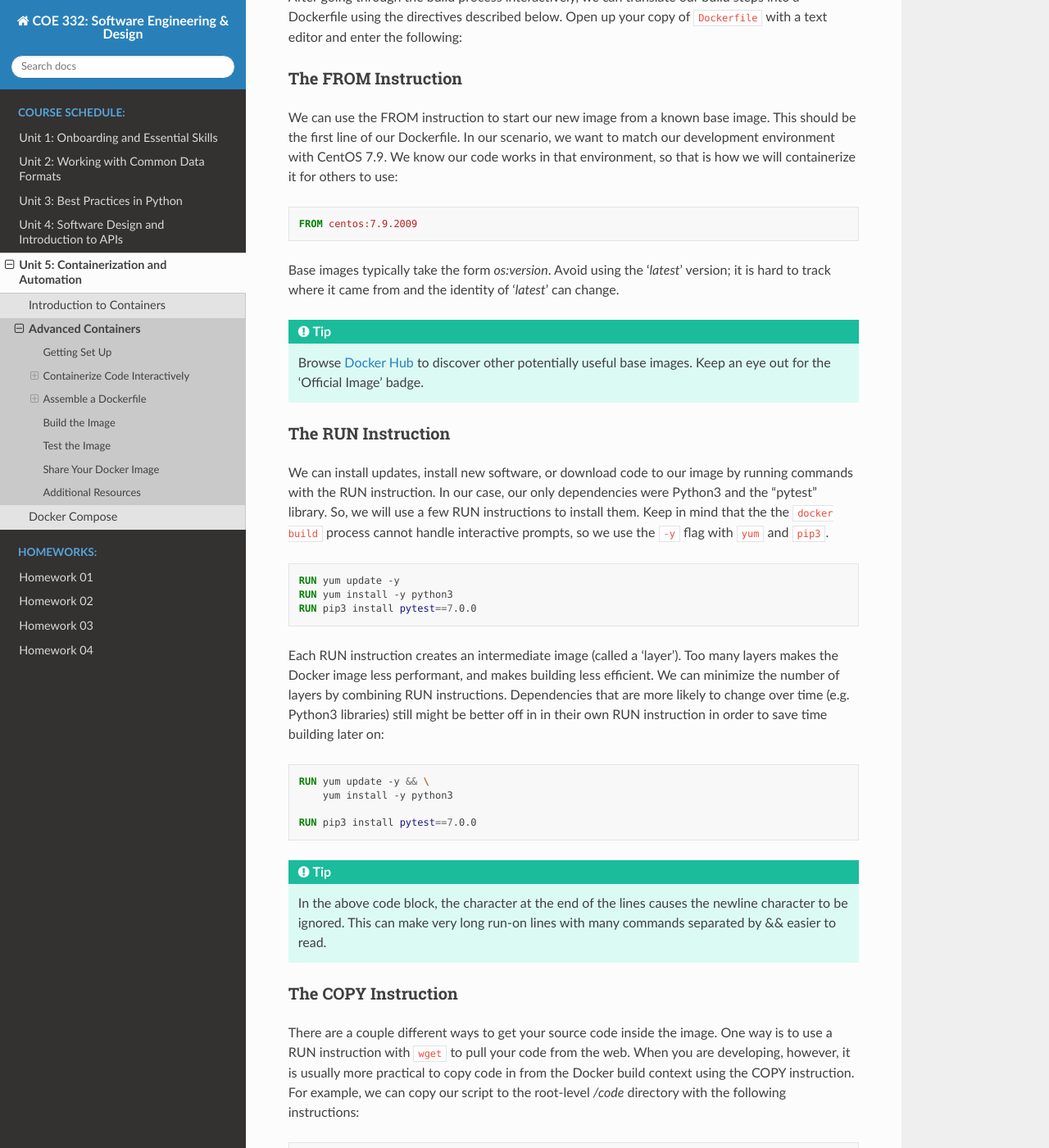
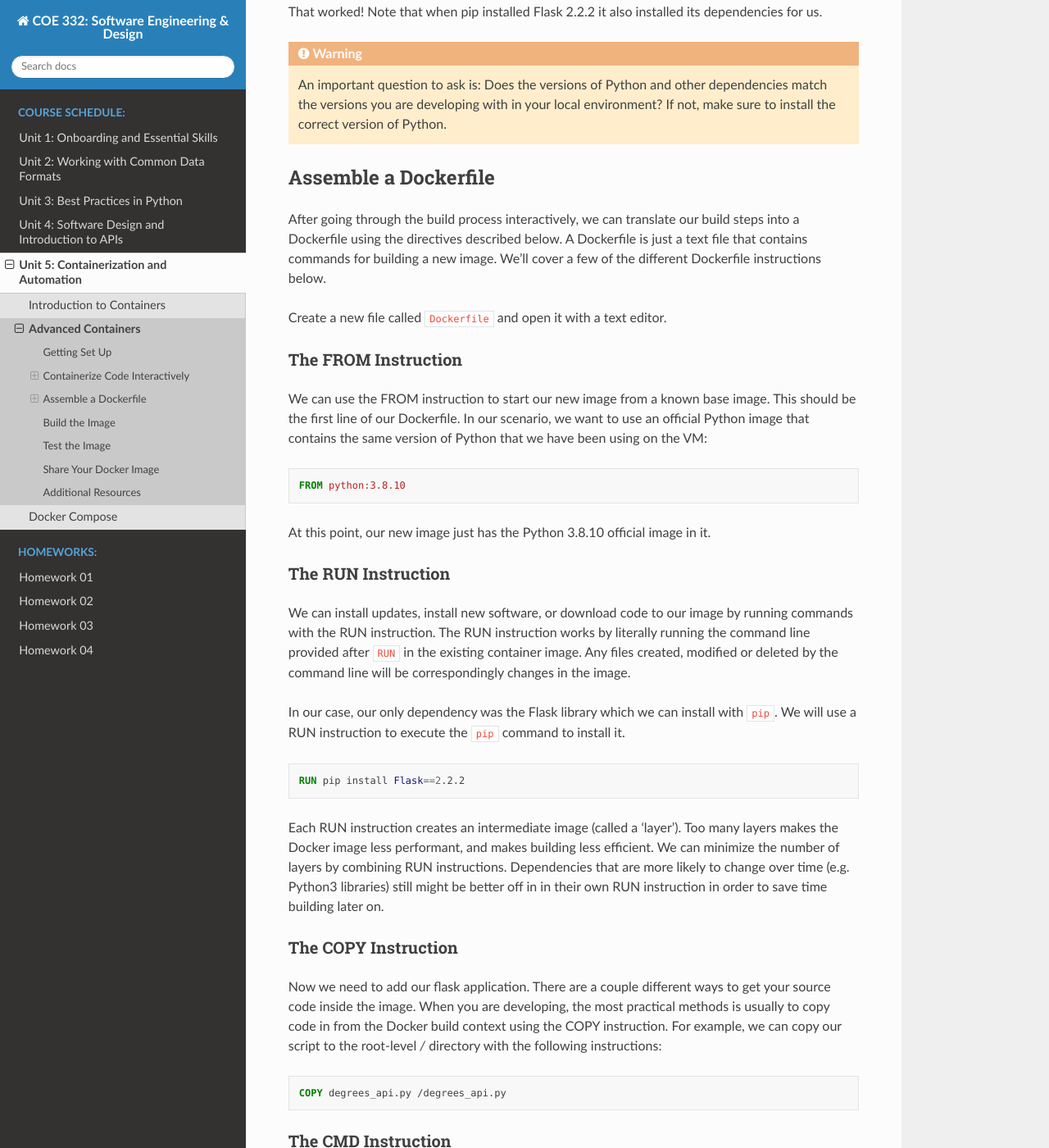
Before and after one commit to TACC/coe-332-sp23, a Sphinx documentation site: the page built from docs/unit05/containers_2.rst, in a window 1280 px wide and 1400 px high, scrolled down 4034 px. Shown: the whole window at 82% size. Built offline with Sphinx 7.4.7 and the Read the Docs theme 2.0.0, drawn with Linux system fonts in a browser that asks for light colours; some of the changed text lies outside the part shown.

Commit message:
updates for sp 23

```diff
--- a/docs/unit05/containers_2.rst
+++ b/docs/unit05/containers_2.rst
@@ -10,13 +10,15 @@
 * Write a Dockerfile from scratch
 * Build a Docker image from a Dockerfile
 * Push a Docker image to Docker Hub
+* **Design Principles:** As with the previous lecture, we will see how containers contribute
+to the portability of software projects
 
 
 Getting Set Up
 --------------
 
-*Scenario:* You are a developer who has written some code for reading and
-parsing meteorite landing data in JSON format. You now want to distribute that
+*Scenario:* You are a developer who has written some code the provides a JSON API to some
+data. You now want to distribute that
 code for others to use in what you know to be a stable production environment
 (including OS and dependency versions). End users may want to use this application
 on their local workstations, in the cloud, or on an HPC cluster.
@@ -27,7 +29,7 @@
 
 .. note::
 
-   We recommend doing this on the class ISP server. But, one of the most
+   We recommend doing this on your own student VM. But, one of the most
    important features of Docker is that it is platform agnostic. These steps
    could be done anywhere Docker is installed.
 
@@ -38,26 +40,23 @@
 
 .. code-block:: console
 
-   [isp02]$ cd ~/coe-332/
-   [isp02]$ mkdir docker-exercise/
-   [isp02]$ cd docker-exercise/
-   [isp02]$ pwd
-   /home/wallen/coe-332/docker-exercise
+   [user-vm]$ cd ~/coe-332/
+   [user-vm]$ mkdir docker/
+   [user-vm]$ cd docker/
+   [user-vm]$ pwd
+   /home/ubuntu/coe332/docker
 
-Specifically, you need your ``ml_data_analysis.py`` script and the input data
-file called ``Meteorite_Landings.json``. You can make copies of your own, our
-download sample copies from the links below. You also need a ``Dockerfile``, and
-we can just make an empty one with no contents for now.
+We're going to containerize the ``degrees_api`` Flask application from the end of Unit 4.
+Specifically, you need your ``degrees_api.py`` script that we wrote together in class. To simplify
+our work today, we will just copy the file into our docker directory:
 
 .. code-block:: console
 
-   [isp02]$ pwd
-   /home/wallen/coe-332/docker-exercise
-   [isp02]$ touch Dockerfile
-   [isp02]$ wget https://raw.githubusercontent.com/tacc/coe-332-sp22/main/docs/unit04/scripts/Meteorite_Landings.json
-   [isp02]$ wget https://raw.githubusercontent.com/tacc/coe-332-sp22/main/docs/unit04/scripts/ml_data_analysis.py
-   [isp02]$ ls
-   Dockerfile  Meteorite_Landings.json  ml_data_analysis.py
+   [user-vm]$ cp ~/coe-332/degrees_api.py .
+
+.. note::
+   You may need to update the path above to point to your ``degrees_api.py`` file.
+
 
 .. warning::
 
@@ -80,19 +79,20 @@
 4. What environment variables may be important?
 
 We can work through these questions by performing an **interactive installation**
-of our Python script. Our development environment (the class ISP server) is a
-Linux server running CentOS 7.7. We know our code works here, so that is how we
-will containerize it. Use ``docker run`` to interactively attach to a fresh
-`CentOS 7.7 container <https://hub.docker.com/_/centos?tab=tags&page=1&ordering=last_updated&name=7.7>`_.
+of our Python script. The official Python container image that worked with last lecture
+is a an excellent choice for Python projects, as it already contains a well-maintained
+installation of Python, and we can easily pick the version of Python that we want by selecting
+different tags. The Python we have been using on the VM is Python 3.8.10, so we'll stick
+with that one to avoid any Python-specific issues that could arise from chaging the version.
 
-.. warning::
+To get that exact version of the Python offisial image, use ``docker pull python:3.8.10``.
+We can also run a container from the image to
 
-   Due to Log4Shell vulnerability (CVE-2021-44228 or CVE-2021-45046), let's
-   instead pull CentOS 7.9.
 
 .. code-block:: console
 
-   [isp02]$ docker run --rm -it -v $PWD:/code centos:7.9.2009 /bin/bash
+   [user-vm]$ docker pull python:3.8.10
+   [user-vm]$ docker run --rm -it python:3.8.10 /bin/bash
    [root@7ad568453e0b /]#
 
 Here is an explanation of the options:
@@ -102,56 +102,108 @@
    docker run       # run a container
    --rm             # remove the container on exit
    -it              # interactively attach terminal to inside of container
-   -v $PWD:/code    # mount the current directory to /code
-   centos:7.9.2009  # image and tag from Docker Hub
+   python:3.8.10    # image and tag from Docker Hub
    /bin/bash        # shell to start inside container
 
 
-The command prompt will change, signaling you are now 'inside' the container.
-And, new to this example, we are using the ``-v`` flag which mounts the contents
-of our current directory (``$PWD``) inside the container in a folder in the root
-directory called (``/code``).
-
-
-Update and Upgrade
-~~~~~~~~~~~~~~~~~~
-
-The first thing we will typically do is use the CentOS package manager ``yum``
-to update the list of available packages and install newer versions of the
-packages we have. We can do this with:
+The command prompt will change, signaling you are now 'inside' the container. Let's check that
+we can run ``python`` from the shell:
 
 .. code-block:: console
 
-  [root@7ad568453e0b /]# yum update
-  ...
+  [root@7ad568453e0b /] python
+  Python 3.8.10 (default, Jun 23 2021, 15:19:53)
+  [GCC 8.3.0] on linux
+  Type "help", "copyright", "credits" or "license" for more information.
 
-.. note::
 
-  You will need to press 'y' followed by 'Enter' twice to download and install
-  the updates
+What about Flask? What happens if try to import it from the Python repl?
 
+.. code-block:: console
+
+  [root@7ad568453e0b /] python
+  Python 3.8.10 (default, Jun 23 2021, 15:19:53)
+  [GCC 8.3.0] on linux
+  Type "help", "copyright", "credits" or "license" for more information.
+  >>> import flask
+
+
+The base Python images have the Python interpreter and standard library, but they do not include
+any third-party packages. If we try to ``import flask``, we'll get a ``ModuleNotFoundError`` exception.
+
+.. code-block:: python
+
+   >>> import flask
+   Traceback (most recent call last):
+   File "<stdin>", line 1, in <module>
+   ModuleNotFoundError: No module named 'flask'
+
+To use Flask, we'll need to install it in the container image ourselves.
 
 Install Required Packages
 ~~~~~~~~~~~~~~~~~~~~~~~~~
 
-For our Python scripts to work, we need to install two dependencies: Python3 and
-the 'pytest' package (more on the 'pytest' package later, let's just assume for
-now we need it).
+For our Python Flask program to work, we need to install the ``Flask`` package.
+How do we typically install Python packages? We use the ``pip`` package manager. Does
+our Python container image have ``pip`` installed? Let's check:
 
 .. code-block:: console
 
-   [root@7ad568453e0b /]# yum install python3
+   [root@7ad568453e0b /]# pip -h
+   Usage:
+   pip <command> [options]
+
+   Commands:
+   install                     Install packages.
    ...
-   [root@7ad568453e0b /]# python3 --version
-   Python 3.6.8
-   [root@7ad568453e0b /]# pip3 install pytest==7.0.0
-   Collecting pytest==7.0.0
-     ...
-   Installing collected packages: py, pyparsing, packaging, typing-extensions, zipp,
-     importlib-metadata, pluggy, attrs, iniconfig, tomli, pytest
-   Successfully installed attrs-21.4.0 importlib-metadata-4.8.3 iniconfig-1.1.1 packaging-21.3
-     pluggy-1.0.0 py-1.11.0 pyparsing-3.0.7 pytest-7.0.0 tomli-1.2.3 typing-extensions-4.1.1
-     zipp-3.6.0
+
+It does! That's great. So we should be able to use pip to install a particular version of Flask.
+Which version do we want to install? We can check which version we were using on our VM and use the
+same one in the container. That way, we won't hit any issues due to version changes with the
+package.
+
+Back out in the VM, we can get a list of packages pip knows about using ``pip freeze``:
+
+.. code-block:: console
+
+  [user-vm] pip freeze
+   appdirs==1.4.3
+   apturl==0.5.2
+   asttokens==2.2.1
+   attrs==19.3.0
+   Automat==0.8.0
+   backcall==0.2.0
+   blinker==1.4
+   Brlapi==0.7.0
+   cached-property==1.5.1
+   ceph==1.0.0
+   cephfs==2.0.0
+   certifi==2019.11.28
+   . . .
+
+Wow, that's a long list! We really just want to know the version of the Flask package, so we can
+pipe the output of ``pip freeze`` to ``grep`` to just select lines with ``Flask`` in them (note the capital
+``F``):
+
+.. code-block:: console
+
+  [user-vm] pip freeze | grep Flask
+  Flask==2.2.2
+
+Great, so we need Flask version 2.2.2. Back in the container, we can try to install Flask using ``pip``
+
+.. code-block:: console
+
+   [root@7ad568453e0b /] pip install Flask==2.2.2
+
+   Collecting Flask==2.2.2
+   Downloading Flask-2.2.2-py3-none-any.whl (101 kB)
+      |████████████████████████████████| 101 kB 3.3 MB/s
+   Collecting itsdangerous>=2.0
+   . . .
+   Successfully installed Flask-2.2.2 Jinja2-3.1.2 MarkupSafe-2.1.2 Werkzeug-2.2.3 click-8.1.3 importlib-metadata-6.0.0 itsdangerous-2.1.2 zipp-3.14.0
+
+That worked! Note that when pip installed Flask 2.2.2 it also installed its dependencies for us.
 
 .. warning::
 
@@ -161,60 +213,16 @@
 
 
 
-Install and Test Your Code
-~~~~~~~~~~~~~~~~~~~~~~~~~~
-
-At this time, we should make a small edit to the code that will make it a little
-more flexible and more amenable to running in a container. Instead of hard coding
-the filename 'Meteorite_Landings.json' in the script, let's make a slight
-modification so we can pass the filename on the command line. In the script, add
-this line near the top:
-
-.. code-block:: python3
-
-   import sys
-
-And change the ``with open...`` statements to these, as appropriate:
-
-.. code-block:: python3
-
-   with open(sys.argv[1], 'r') as f:
-       ml_data = json.load(f)
-
-
-Since we are using a simple Python script, there is not a difficult install
-process. However, we can make it executable and add it to them user's `PATH`.
-
-.. code-block:: console
-
-   [root@7ad568453e0b /]# cd /code
-   [root@7ad568453e0b /]# chmod +rx ml_data_analysis.py
-   [root@7ad568453e0b /]# export PATH=/code:$PATH
-
-Now test with the following:
-
-.. code-block:: console
-
-   [root@7ad568453e0b /]# cd /home
-   [root@7ad568453e0b /]# cp /code/Meteorite_Landings.json .
-   [root@7ad568453e0b /]# ml_data_analysis.py Meteorite_Landings.json
-   83857.3
-   Northern & Eastern
-   ...etc
-
-
-We now have functional versions of our script 'installed' in this container.
-Now would be a good time to execute the `history` command to see a record of the
-build process. When you are ready, type `exit` to exit the container and we can
-start writing these build steps into a Dockerfile.
-
 
 Assemble a Dockerfile
 ---------------------
 
 After going through the build process interactively, we can translate our build
-steps into a Dockerfile using the directives described below. Open up your copy
-of ``Dockerfile`` with a text editor and enter the following:
+steps into a Dockerfile using the directives described below. A Dockerfile is
+just a text file that contains commands for building a new image. We'll
+cover a few of the different Dockerfile instructions below.
+
+Create a new file called ``Dockerfile`` and open it with a text editor.
 
 
 The FROM Instruction
@@ -222,58 +230,38 @@
 
 We can use the FROM instruction to start our new image from a known base image.
 This should be the first line of our Dockerfile. In our scenario, we want to
-match our development environment with CentOS 7.9. We know our code works in
-that environment, so that is how we will containerize it for others to use:
+use an official Python image that contains the same version of Python that we
+have been using on the VM:
 
 .. code-block:: dockerfile
 
-   FROM centos:7.9.2009
+   FROM python:3.8.10
 
-Base images typically take the form `os:version`. Avoid using the '`latest`'
-version; it is hard to track where it came from and the identity of '`latest`'
-can change.
-
-.. tip::
-
-   Browse `Docker Hub <https://hub.docker.com/>`_ to discover other potentially
-   useful base images. Keep an eye out for the 'Official Image' badge.
+At this point, our new image just has the Python 3.8.10 official image in it.
 
 
 The RUN Instruction
 ~~~~~~~~~~~~~~~~~~~
 
 We can install updates, install new software, or download code to our image by
-running commands with the RUN instruction. In our case, our only dependencies
-were Python3 and the "pytest" library. So, we will use a few RUN instructions to
-install them. Keep in mind that the the ``docker build`` process cannot handle
-interactive prompts, so we use the ``-y`` flag with ``yum`` and ``pip3``.
+running commands with the RUN instruction. The RUN instruction works by literally
+running the command line provided after ``RUN`` in the existing container image.
+Any files created, modified or deleted by the command line will be correspondingly
+changes in the image.
+
+In our case, our only dependency was the Flask library which we can install with ``pip``.
+We will use a RUN instruction to execute the ``pip`` command to install it.
 
 .. code-block:: dockerfile
 
-   RUN yum update -y
-   RUN yum install -y python3
-   RUN pip3 install pytest==7.0.0
+   RUN pip install Flask==2.2.2
 
 Each RUN instruction creates an intermediate image (called a 'layer'). Too many
 layers makes the Docker image less performant, and makes building less
 efficient. We can minimize the number of layers by combining RUN instructions.
 Dependencies that are more likely to change over time (e.g. Python3 libraries)
 still might be better off in in their own RUN instruction in order to save time
-building later on:
-
-
-.. code-block:: dockerfile
-
-   RUN yum update -y && \
-       yum install -y python3
-
-   RUN pip3 install pytest==7.0.0
-
-.. tip::
-
-   In the above code block, the \ character at the end of the lines causes the
-   newline character to be ignored. This can make very long run-on lines with
-   many commands separated by && easier to read.
+building later on.
 
 
 
@@ -281,39 +269,36 @@
 The COPY Instruction
 ~~~~~~~~~~~~~~~~~~~~
 
-There are a couple different ways to get your source code inside the image. One
-way is to use a RUN instruction with ``wget`` to pull your code from the web.
-When you are developing, however, it is usually more practical to copy code in
+Now we need to add our flask application.
+There are a couple different ways to get your source code inside the image.
+When you are developing, the most practical methods is usually to copy code in
 from the Docker build context using the COPY instruction. For example, we can
-copy our script to the root-level `/code` directory with the following
+copy our script to the root-level `/` directory with the following
 instructions:
 
 .. code-block:: dockerfile
 
-   COPY ml_data_analysis.py /code/ml_data_analysis.py
+   COPY degrees_api.py /degrees_api.py
 
 
-And, don't forget to perform another RUN instruction to make the script
-executable:
+The CMD Instruction
+~~~~~~~~~~~~~~~~~~~
+
+Another useful instruction is the ``CMD`` instruction. This sets a default command line
+to run in the container when none is provided to a ``docker run`` command that makes use
+of the image. To run our flask application, we can simply execute the file with python:
+
+.. code-block:: console
+
+  [user-vm] python degrees_api.py
+
+
+To provide the command line to ``CMD`` instruction, separate each part of the command line
+into a list of strings.
 
 .. code-block:: dockerfile
 
-   RUN chmod +rx /code/ml_data_analysis.py
-
-
-
-
-The ENV Instruction
-~~~~~~~~~~~~~~~~~~~
-
-Another useful instruction is the ENV instruction. This allows the image
-developer to set environment variables inside the container runtime. In our
-interactive build, we added the ``/code`` folder to the ``PATH``. We can do this
-with ENV instructions as follows:
-
-.. code-block:: dockerfile
-
-   ENV PATH "/code:$PATH"
+   CMD ["python", "degrees_api.py"]
 
 
 
@@ -325,18 +310,13 @@
 .. code-block:: dockerfile
    :linenos:
 
-   FROM centos:7.9.2009
+   FROM python:3.10
 
-   RUN yum update -y && \
-       yum install -y python3
+   RUN pip install Flask==2.2.2
 
-   RUN pip3 install pytest==7.0.0
+   ADD degrees_api.py /degrees_api.py
 
-   COPY ml_data_analysis.py /code/ml_data_analysis.py
-
-   RUN chmod +rx /code/ml_data_analysis.py
-
-   ENV PATH "/code:$PATH"
+   CMD ["python", "degrees_api.py"]
 
 
 Build the Image
@@ -348,7 +328,7 @@
 
 .. code-block:: console
 
-   [isp02]$ docker build -t <dockerhubusername>/<code>:<version> .
+   [user-vm]$ docker build -t <dockerhubusername>/<code>:<version> .
 
 The ``-t`` flag is used to name or 'tag' the image with a descriptive name and
 version. Optionally, you can preface the tag with your **Docker Hub username**.
@@ -361,7 +341,7 @@
 
 .. code-block:: console
 
-   [isp02]$ docker build -t username/ml_data_analysis:1.0 .
+   [user-vm]$ docker build -t username/degrees_api:1.0 .
 
 .. note::
 
@@ -373,14 +353,14 @@
 
 .. code-block:: console
 
-   [isp02]$ docker images
+   [user-vm]$ docker images
    REPOSITORY                 TAG        IMAGE ID       CREATED              SIZE
-   wjallen/ml_data_analysis   1.0        2883079fad18   About a minute ago   547MB
+   jstubbs/degrees_api        1.0        2883079fad18   About a minute ago   928MB
    ...
 
 .. code-block:: console
 
-   [isp02]$ docker inspect username/ml_data_analysis:1.0
+   [user-vm]$ docker inspect username/degrees_api:1.0
 
 
 If you need to rename your image, you can either re-tag it with ``docker tag``, or
@@ -392,91 +372,67 @@
 Test the Image
 --------------
 
-We can test a newly-built image two ways: interactively and non-interactively.
-In interactive testing, we will use ``docker run`` to start a shell inside the
-image, just like we did when we were building it interactively. The difference
-this time is that we are NOT mounting the code inside with the ``-v`` flag,
-because the code is already in the container:
+We can now test our newly-built image! Let's start a container from the image
+using the ``docker run`` command. Execute the following in your VM:
 
 .. code-block:: console
 
-   [isp02]$ docker run --rm -it username/ml_data_analysis:1.0 /bin/bash
-   ...
-   [root@c5cf05edddcd /]# ls /code
-   ml_data_analysis.py
-   [root@c5cf05edddcd /]# cd /home
-   [root@c5cf05edddcd home]# pwd
-   /home
-   [root@c5cf05edddcd home]# ml_data_analysis.py Meteorite_Landings.json
-   Traceback (most recent call last):
-     File "/code/ml_data_analysis.py", line 96, in <module>
-       main()
-     File "/code/ml_data_analysis.py", line 82, in main
-       with open(sys.argv[1], 'r') as f:
-   FileNotFoundError: [Errno 2] No such file or directory: 'Meteorite_Landings.json'
+   [user-vm] docker run -it --rm -p 5000:5000 username/degrees_api:1.0
 
-Here is an explanation of the options:
+   * Serving Flask app 'degrees_api'
+   * Debug mode: on
+   WARNING: This is a development server. Do not use it in a production deployment. Use a production WSGI server instead.
+   * Running on all addresses (0.0.0.0)
+   * Running on http://127.0.0.1:5000
+   * Running on http://172.17.0.2:5000
+   Press CTRL+C to quit
+   * Restarting with stat
+   * Debugger is active!
+   * Debugger PIN: 127-571-634
 
-.. code-block:: text
+Note the use of the ``-p`` flag to bind a port on the container to a port on the VM. We'll talk more about
+container networking later, but for now, understand that every container gets a complete set of "private"
+ports that, by default, are not connected to the host ports. Since our Flask application listens on port
+5000, if we do not connect the container's port 5000 to the host's port 5000, then we won't be able to communicate
+with our Flask program on the VM.
 
-   docker run      # run a container
-   --rm            # remove the container when we exit
-   -it             # interactively attach terminal to inside of container
-   username/...    # image and tag on local machine
-   /bin/bash       # shell to start inside container
+The ``-p`` flag takes the form ``<host port>:<container port>`` and connects the two.
 
-
-Uh oh! We forgot about ``Meteorite_Landings.json``! We get a FileNotFoundError
-in Python3. This is because we (1) did not copy the JSON file into the container
-at build time, and (2) we did not copy the JSON file into the container at run
-time.
-
-We should pause at this moment to think about how we want to distribute this
-application. Should the data be encapsulated within? Or should we expect potential
-users to be brining their own data for analysis?
-
-Let's try again, but this time mount the data inside the container so we can
-access it. If we mount the current folder as, e.g., ``/data``, then everything
-in the current folder will be available. In addition, if we write any new files
-inside the container to ``/data``, those will be preserved and persist outside
-the container once it stops.
+With our ``degrees_api`` container running, let's use curl in another window to interact with our
+program:
 
 .. code-block:: console
 
-   [isp02]$ docker run --rm -it -v $PWD:/data username/ml_data_analysis:1.0 /bin/bash
-   [root@dc0d6bf1875c /]# pwd
-   /
-   [root@dc0d6bf1875c /]# ls /data
-   Dockerfile  Meteorite_Landings.json  ml_data_analysis.py
-   [root@dc0d6bf1875c /]# ls /code
-   ml_data_analysis.py
-   [root@dc0d6bf1875c /]# ml_data_analysis.py /data/Meteorite_Landings.json
-   83857.3
-   Northern & Eastern
-   ... etc
+   curl 127.0.0.1:5000/degrees
+   [
+      {
+         "degrees": 5818,
+         "id": 0,
+         "year": 1990
+      },
+      {
+         "degrees": 5725,
+         "id": 1,
+         "year": 1991
+      },
+      {
+         "degrees": 6005,
+         "id": 2,
+         "year": 1992
+      },
+      {
+         "degrees": 6123,
+         "id": 3,
+         "year": 1993
+      },
+      {
+         "degrees": 6096,
+         "id": 4,
+         "year": 1994
+      }
+   ]
 
-
-
-Everything looks like it works now! Next, exit the container and test the code
-non-interactively. Notice we are calling the container again with ``docker run``,
-but instead of specifying an interactive (``-it``) run, we just issue the command
-as we want to call it on the command line. Also, notice the return of the ``-v``
-flag, because we need to create a volume mount so that our data
-(``Meteorite_Landings.json``) is available inside the container.
-
-.. code-block:: console
-
-   [isp02]$ docker run --rm -v $PWD:/data username/ml_data_analysis:1.0 ml_data_analysis.py /data/Meteorite_Landings.json
-   83857.3
-   Northern & Eastern
-   ... etc
-
-Much simpler and cleaner! Our only local dependencies are the Docker runtime and
-some input data that we provide. Then we pull and run the image, mounting our
-data inside the container and executing the embedded Python3 script. Anyone with
-their own data could follow our same steps to replicate our work in their own
-environments.
-
+It worked!
 
 
 Share Your Docker Image
@@ -491,16 +447,16 @@
 
 .. code-block:: console
 
-   [isp02]$ docker login
+   [user-vm]$ docker login
    ...
-   [isp02]$ docker push username/ml_data_analysis:1.0
+   [user-vm]$ docker push username/degrees_api:1.0
 
 
 You and others will now be able to pull a copy of your container with:
 
 .. code-block:: console
 
-   [isp02]$ docker pull username/ml_data_analysis:1.0
+   [user-vm]$ docker pull username/degrees_api:1.0
 
 
 As a matter of best practice, it is highly recommended that you store your
```
